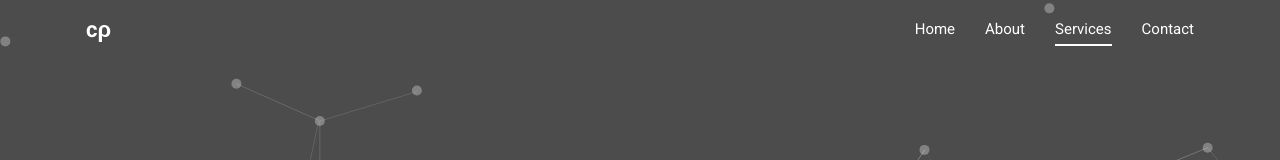
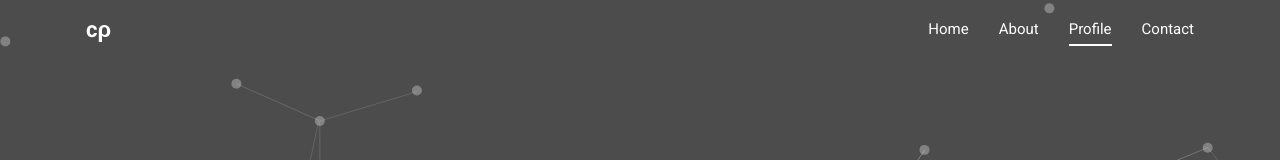
Before and after one commit to thechanpreetsingh/chanpreetsinghio.github.io, a plain HTML site: page index.html in a window 1280 px wide. Shown: the top 160 px of the page. Drawn offline with nearby package versions, Linux system fonts and the light colour scheme; a script that the page names is missing.

Commit message:
Update index.html

```diff
--- a/index.html
+++ b/index.html
@@ -34,7 +34,7 @@
 					<ul class="navbar-nav ml-auto animation" data-animation="fadeInRight">
 						<li class="nav-item active"><a href="#main" class="nav-link">Home</a></li>
 						<li class="nav-item"><a href="#about" class="nav-link">About</a></li>
-						<li class="nav-item"><a href="#services" class="nav-link">Services</a></li>
+						<li class="nav-item"><a href="#services" class="nav-link">Profile</a></li>
 						<!-- <li class="nav-item"><a href="#portfolio" class="nav-link">Portfolio</a></li> -->
 						<!-- <li class="nav-item"><a href="#testimonials" class="nav-link">Testimonials</a></li>
 						<li class="nav-item"><a href="#blog" class="nav-link">Blog</a></li> -->
```
